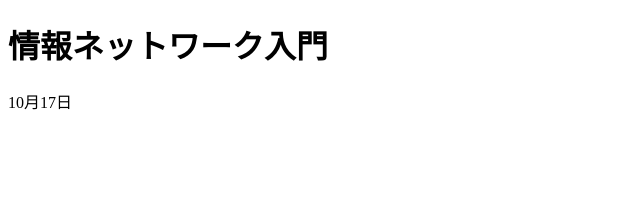
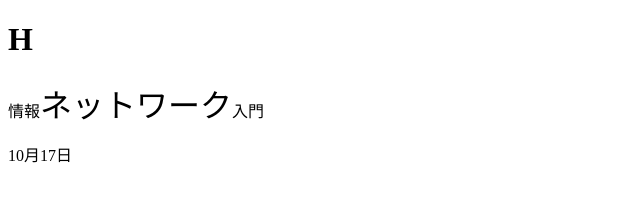
Before and after one commit to yusteafy/yusteafy.github.io, a plain HTML site: page index.html in a window 1280 px wide. Shown: the whole page, without its empty margins (0-640 px from the left). Drawn offline with Linux system fonts and the light colour scheme.

Commit message:
Update index.html

```diff
--- a/index.html
+++ b/index.html
@@ -4,7 +4,8 @@
     <title>Yusteafy</title>
 </head>
 <body>
-    <h1>情報<font size=6>ネットワーク</font>入門</h1>
+    <h1>H</h1>
+    <p>情報<font size=6>ネットワーク</font>入門</p>
     <p>10月17日</p>
 </body>
 </html>
```
